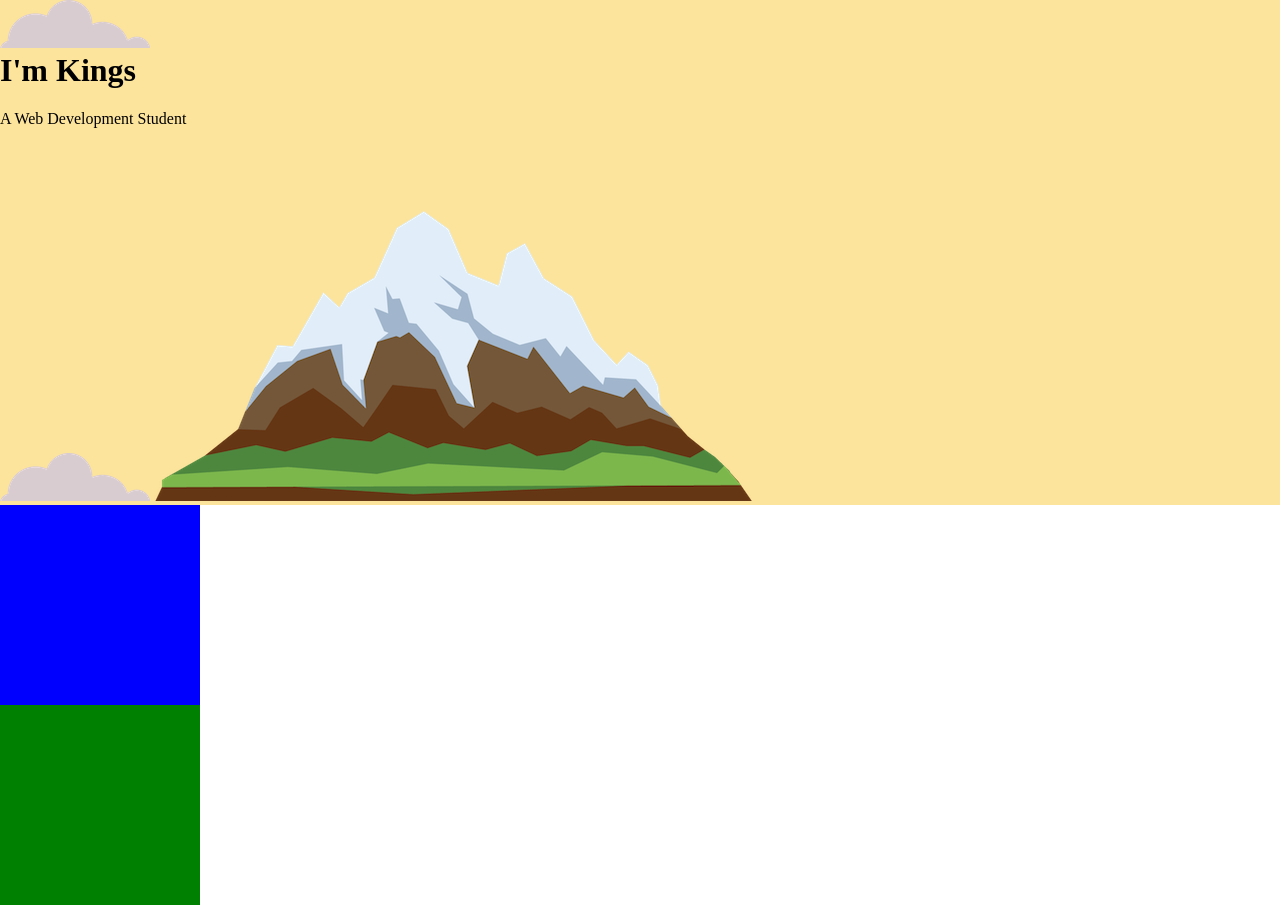
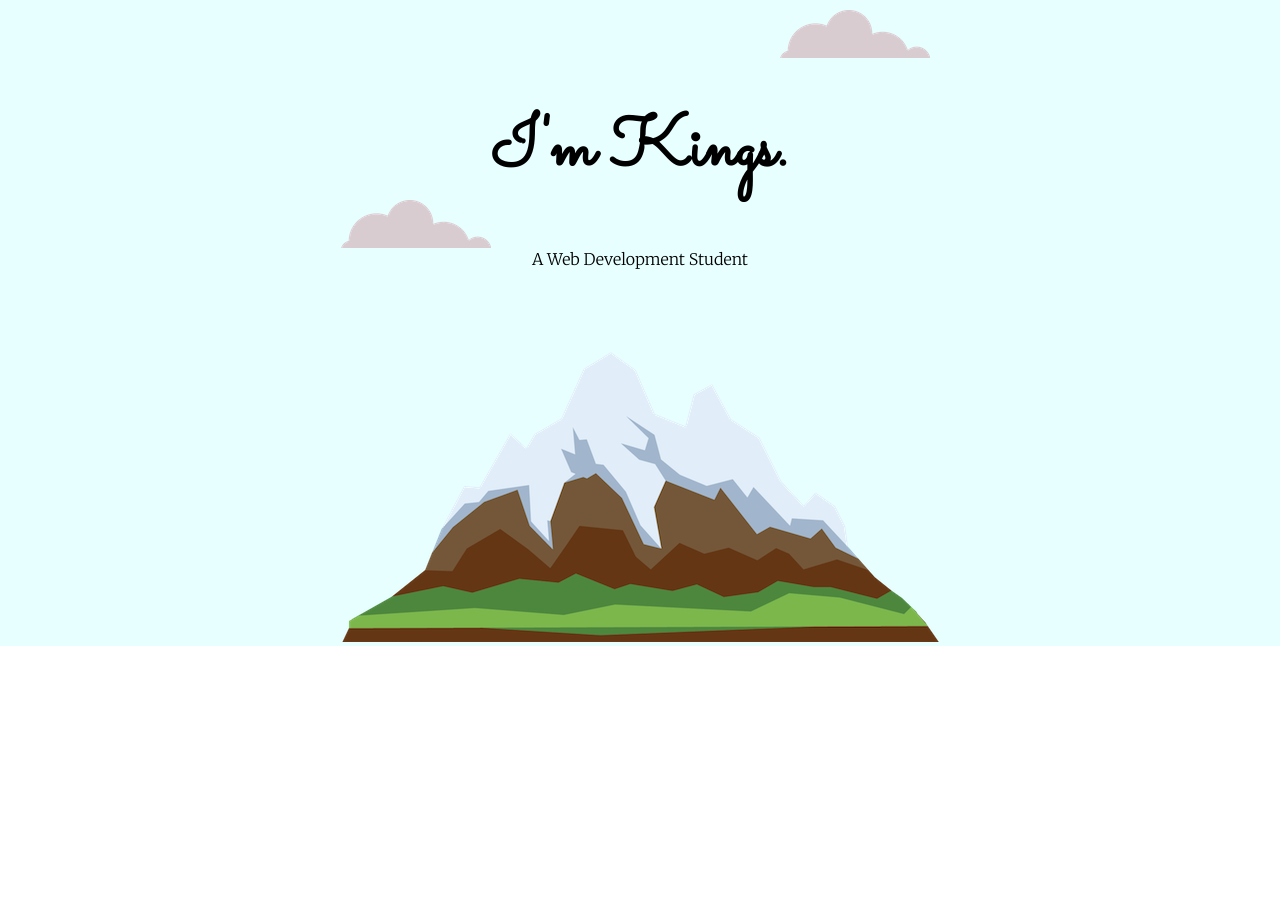
Before and after one commit to h3x1e/KingsWebsite, a plain HTML site: page index.html in a window 1280 px wide. After the commit the page ends 800 px from the top, so only its background shows below. Drawn offline with Linux system fonts and the light colour scheme.

Commit message:
centering and positioning of images

```diff
--- a/css/styles.css
+++ b/css/styles.css
@@ -1,23 +1,32 @@
 body {
   margin: 0;
+  text-align: center;
+  font-family: 'Merriweather', serif;
 }
 
 h1 {
   margin-top: 0;
+  font-family: 'Sacramento', cursive;
+  font-size: 70px;
+}
+
+h2, h3 {
+  font-family: 'Roboto', sans-serif;
 }
 
 .top-container {
-  background-color: #FDE49C;
+  background-color: #E8FFFF;
+  padding-top: 100px;
+  position: relative;
 }
 
-.middle-container {
-  background-color: blue;
-  height: 200px;
-  width: 200px;
+.top-cloud {
+  position: absolute;
+  right: 350px;
+  top: 10px;
 }
 
-.bottom-container {
-  background-color: green;
-  height: 200px;
-  width: 200px;
+.bottom-cloud {
+  position: absolute;
+  top: 200px;
 }
--- a/index.html
+++ b/index.html
@@ -4,6 +4,9 @@
 <head>
   <meta charset="utf-8">
   <title>Kings' Website</title>
+  <link rel="preconnect" href="https://fonts.googleapis.com">
+  <link rel="preconnect" href="https://fonts.gstatic.com" crossorigin>
+  <link href="https://fonts.googleapis.com/css2?family=Merriweather:wght@300&family=Roboto&family=Sacramento&display=swap" rel="stylesheet">
   <link rel="stylesheet" href="css/styles.css">
   <link rel="icon" href="favicon.ico">
 </head>
@@ -11,13 +14,12 @@
 <body>
 
   <div class="top-container">
-    <img src="images/cloud.png" alt="cloud.png">
-    <h1>I'm Kings</h1>
+    <img class="top-cloud " src="images/cloud.png" alt="cloud-img">
+    <h1>I'm Kings.</h1>
     <p>A Web Development Student</p>
 
-    <img src="images/cloud.png" alt="cloud.png">
-    <img src="images/mountain.png" alt="mountain.png">
-
+    <img class="bottom-cloud" src="images/cloud.png" alt="cloud-img">
+    <img src="images/mountain.png" alt="mountain-img">
 
   </div>
 
```
Also changed, not shown: favicon.ico.
